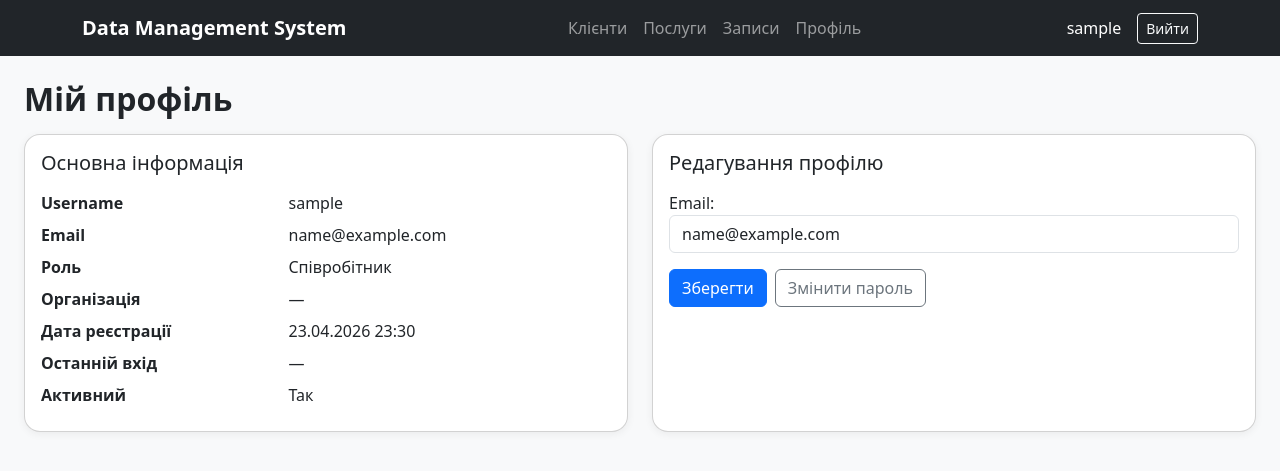
After one commit to SaruUa/Orvanta, a Django app: page /profile/ in a window 1280 px wide. The commit adds this page. Shown: the top 471 px of the page. Run offline with Django 5.2, Linux system fonts and the light colour scheme; the visitor is signed in with stand-in values (Sample User, id 1).

Commit message:
feat(users): add user profile page and self-service password change

```diff
--- a/src/config/urls.py
+++ b/src/config/urls.py
@@ -3,7 +3,7 @@ from django.contrib.auth import views as auth_views
 from django.urls import include, path
 
 from .views import admin_dashboard_view, home_view
-from users.views import signup_view
+from users.views import profile_password_change_view, profile_view, signup_view
 
 
 urlpatterns = [
@@ -14,6 +14,8 @@ urlpatterns = [
     path('login/', auth_views.LoginView.as_view(template_name='registration/login.html'), name='login'),
     path('signup/', signup_view, name='signup'),
     path('logout/', auth_views.LogoutView.as_view(), name='logout'),
+    path('profile/', profile_view, name='profile'),
+    path('profile/password/', profile_password_change_view, name='profile_password_change'),
     path('clients/', include('clients.urls')),
     path('services/', include('services_catalog.urls')),
     path('appointments/', include('appointments.urls')),
--- a/src/templates/base.html
+++ b/src/templates/base.html
@@ -17,6 +17,9 @@
             <a class="nav-link" href="{% url 'client_list' %}">Клієнти</a>
             <a class="nav-link" href="{% url 'service_list' %}">Послуги</a>
             <a class="nav-link" href="{% url 'appointment_list' %}">Записи</a>
+            {% if request.user.is_authenticated %}
+                <a class="nav-link" href="{% url 'profile' %}">Профіль</a>
+            {% endif %}
 
             {% if request.user.role == 'admin' %}
                 <a class="nav-link" href="{% url 'admin_dashboard' %}">Адмін-панель</a>
@@ -26,13 +29,15 @@
             {% endif %}
         </div>
 
+        {% if request.user.is_authenticated %}
             <div class="d-flex align-items-center gap-3 text-white">
-            <span>{{ request.user.username }}</span>
+                <a class="text-white text-decoration-none" href="{% url 'profile' %}">{{ request.user.username }}</a>
                 <form action="{% url 'logout' %}" method="post" class="m-0">
                     {% csrf_token %}
                     <button type="submit" class="btn btn-outline-light btn-sm">Вийти</button>
                 </form>
             </div>
+        {% endif %}
     </div>
 </nav>
 
--- /dev/null
+++ b/src/templates/users/profile.html
@@ -0,0 +1,78 @@
+{% extends 'base.html' %}
+
+{% block title %}Профіль{% endblock %}
+
+{% block content %}
+<h1 class="page-title">Мій профіль</h1>
+
+<div class="row g-4">
+    <div class="col-xl-6">
+        <div class="card h-100">
+            <div class="card-body">
+                <h2 class="h5 mb-3">Основна інформація</h2>
+                <dl class="row mb-0">
+                    <dt class="col-sm-5">Username</dt>
+                    <dd class="col-sm-7">{{ request.user.username }}</dd>
+
+                    <dt class="col-sm-5">Email</dt>
+                    <dd class="col-sm-7">{{ request.user.email|default:'—' }}</dd>
+
+                    <dt class="col-sm-5">Роль</dt>
+                    <dd class="col-sm-7">{{ request.user.get_role_display }}</dd>
+
+                    <dt class="col-sm-5">Організація</dt>
+                    <dd class="col-sm-7">
+                        {% if request.user.organization %}
+                            {{ request.user.organization.name }}
+                        {% else %}
+                            —
+                        {% endif %}
+                    </dd>
+
+                    <dt class="col-sm-5">Дата реєстрації</dt>
+                    <dd class="col-sm-7">{{ request.user.date_joined|date:'d.m.Y H:i' }}</dd>
+
+                    <dt class="col-sm-5">Останній вхід</dt>
+                    <dd class="col-sm-7">{{ request.user.last_login|date:'d.m.Y H:i'|default:'—' }}</dd>
+
+                    <dt class="col-sm-5">Активний</dt>
+                    <dd class="col-sm-7">{{ request.user.is_active|yesno:'Так,Ні' }}</dd>
+                </dl>
+            </div>
+        </div>
+    </div>
+
+    <div class="col-xl-6">
+        <div class="card h-100">
+            <div class="card-body">
+                <h2 class="h5 mb-3">Редагування профілю</h2>
+
+                {% if form.non_field_errors %}
+                    <div class="alert alert-danger" role="alert">
+                        {% for error in form.non_field_errors %}
+                            <div>{{ error }}</div>
+                        {% endfor %}
+                    </div>
+                {% endif %}
+
+                <form method="post">
+                    {% csrf_token %}
+                    {% for field in form %}
+                        <p class="mb-3">
+                            {{ field.label_tag }}
+                            {{ field }}
+                            {% for error in field.errors %}
+                                <small class="text-danger d-block mt-1">{{ error }}</small>
+                            {% endfor %}
+                        </p>
+                    {% endfor %}
+                    <div class="d-flex gap-2 flex-wrap">
+                        <button type="submit" class="btn btn-primary">Зберегти</button>
+                        <a href="{% url 'profile_password_change' %}" class="btn btn-outline-secondary">Змінити пароль</a>
+                    </div>
+                </form>
+            </div>
+        </div>
+    </div>
+</div>
+{% endblock %}
--- a/src/users/forms.py
+++ b/src/users/forms.py
@@ -79,3 +79,21 @@ class OrganizationUserCreateForm(UserCreationForm):
         if role not in {UserRole.MANAGER, UserRole.EMPLOYEE}:
             raise forms.ValidationError('Недопустима роль для створення користувача.')
         return role
+
+
+class UserProfileForm(forms.ModelForm):
+    email = forms.EmailField(label='Email', required=True)
+
+    class Meta:
+        model = User
+        fields = ['email']
+
+    def __init__(self, *args, **kwargs):
+        super().__init__(*args, **kwargs)
+        self.fields['email'].widget.attrs['class'] = 'form-control'
+
+    def clean_email(self):
+        email = self.cleaned_data['email'].strip().lower()
+        if User.objects.filter(email__iexact=email).exclude(pk=self.instance.pk).exists():
+            raise forms.ValidationError('Користувач із такою email-адресою вже існує.')
+        return email
--- a/src/users/views.py
+++ b/src/users/views.py
@@ -1,5 +1,7 @@
-from django.contrib.auth import login
 from django.contrib import messages
+from django.contrib.auth import login, update_session_auth_hash
+from django.contrib.auth.decorators import login_required
+from django.contrib.auth.forms import PasswordChangeForm
 from django.db import transaction
 from django.db.models import Q
 from django.shortcuts import get_object_or_404, redirect, render
@@ -7,7 +9,13 @@ from django.utils.text import slugify
 from django.views.decorators.http import require_POST
 
 from .decorators import admin_required
-from .forms import OrganizationUserCreateForm, SignupForm, UserFilterForm, UserRoleForm
+from .forms import (
+    OrganizationUserCreateForm,
+    SignupForm,
+    UserFilterForm,
+    UserProfileForm,
+    UserRoleForm,
+)
 from .models import Organization, User, UserRole
 
 
@@ -178,3 +186,47 @@ def user_edit_role_view(request, pk):
             'user_obj': user_obj,
         },
     )
+
+
+@login_required
+def profile_view(request):
+    if request.method == 'POST':
+        form = UserProfileForm(request.POST, instance=request.user)
+        if form.is_valid():
+            form.save()
+            messages.success(request, 'Профіль успішно оновлено.')
+            return redirect('profile')
+    else:
+        form = UserProfileForm(instance=request.user)
+
+    return render(
+        request,
+        'users/profile.html',
+        {
+            'form': form,
+        },
+    )
+
+
+@login_required
+def profile_password_change_view(request):
+    if request.method == 'POST':
+        form = PasswordChangeForm(request.user, request.POST)
+        if form.is_valid():
+            user = form.save()
+            update_session_auth_hash(request, user)
+            messages.success(request, 'Пароль успішно змінено.')
+            return redirect('profile')
+    else:
+        form = PasswordChangeForm(request.user)
+
+    for field in form.fields.values():
+        field.widget.attrs['class'] = 'form-control'
+
+    return render(
+        request,
+        'users/password_change.html',
+        {
+            'form': form,
+        },
+    )
```
Also changed, not shown: src/templates/users/password_change.html (added, +43 -0 lines), src/users/tests.py (+106 -0 lines). Lines whose indentation alone changed are shown as unchanged.
